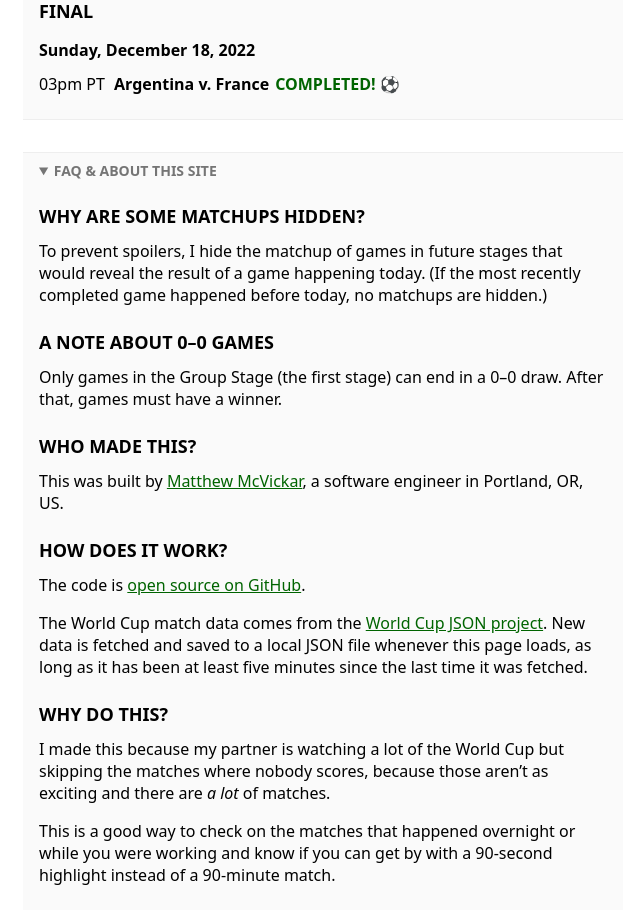
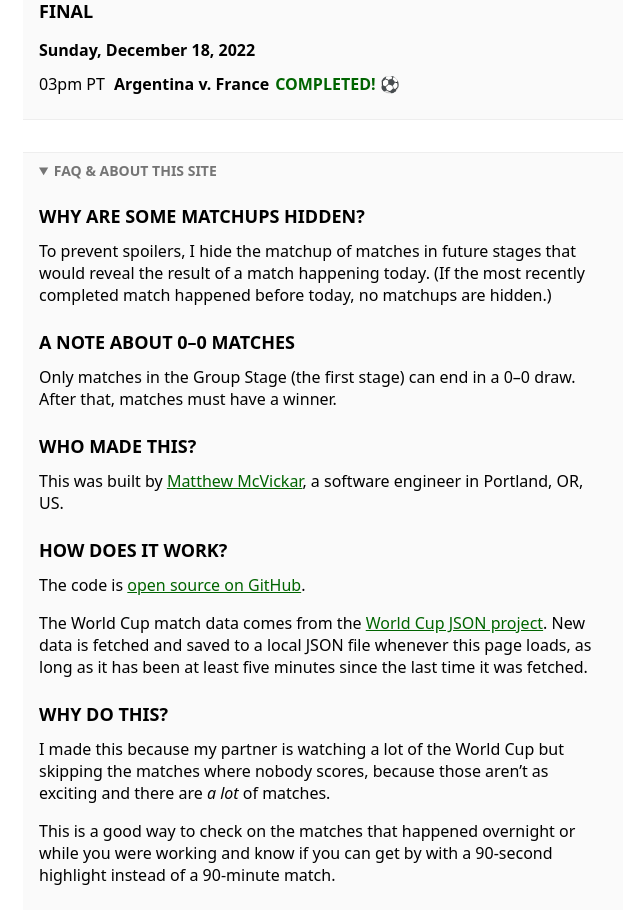
Before and after one commit to matthewmcvickar/world-cup-zero-goal-match-checker, a PHP site: page /2022/index.php in a window 1280 px wide. Shown: the part 3598-4508 px from the top of the page, without its empty margins (317-957 px from the left). Run offline with PHP 8.4, Linux system fonts and the light colour scheme.

Commit message:
'matches,' not 'games!'

```diff
--- a/2022/index.php
+++ b/2022/index.php
@@ -298,12 +298,12 @@
     <details open>
       <summary>FAQ &amp; About This Site</summary>
       <h2>Why are some matchups hidden?</h2>
-      <p>To prevent spoilers, I hide the matchup of games in future stages that
-      would reveal the result of a game happening today. (If the most recently
-      completed game happened before today, no matchups are hidden.)</p>
-      <h2>A Note About 0&ndash;0 Games</h2>
-      <p>Only games in the Group Stage (the first stage) can end in a 0&ndash;0
-      draw. After that, games must have a winner.</p>
+      <p>To prevent spoilers, I hide the matchup of matches in future stages that
+      would reveal the result of a match happening today. (If the most recently
+      completed match happened before today, no matchups are hidden.)</p>
+      <h2>A Note About 0&ndash;0 Matches</h2>
+      <p>Only matches in the Group Stage (the first stage) can end in a 0&ndash;0
+      draw. After that, matches must have a winner.</p>
       <h2>Who made this?</h2>
       <p>This was built by <a href="https://matthewmcvickar.com">Matthew McVickar</a>,
       a software engineer in Portland, OR, US.</p>
```
